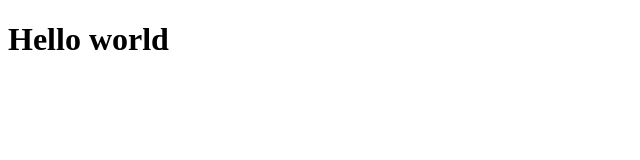
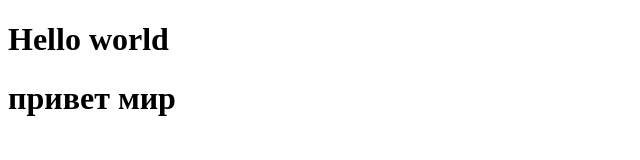
Before and after one commit to bexruz349/------7, a plain HTML site: page index.html in a window 1280 px wide. Shown: the whole page, without its empty margins (0-640 px from the left). Drawn offline with Linux system fonts and the light colour scheme.

Commit message:
добавил новый текст

```diff
--- a/index.html
+++ b/index.html
@@ -8,6 +8,7 @@
 </head>
 <body>
     <h1>Hello world</h1>
+    <h1>привет мир</h1>
     <script src="./script.js"></script>
 </body>
 </html>
```
